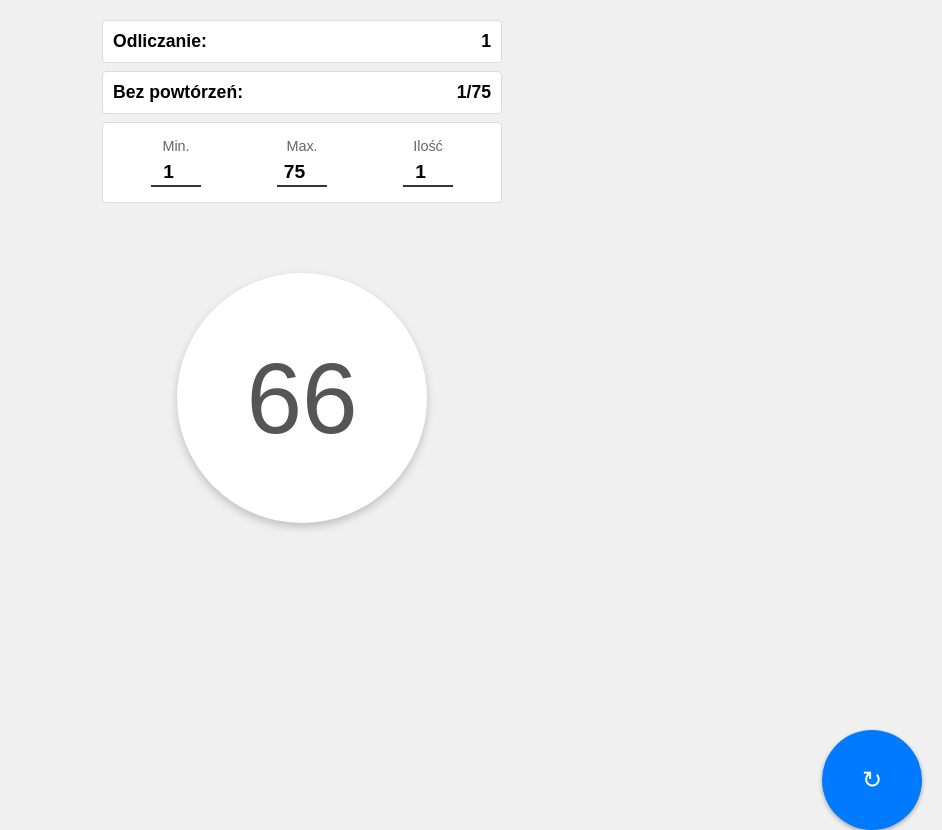
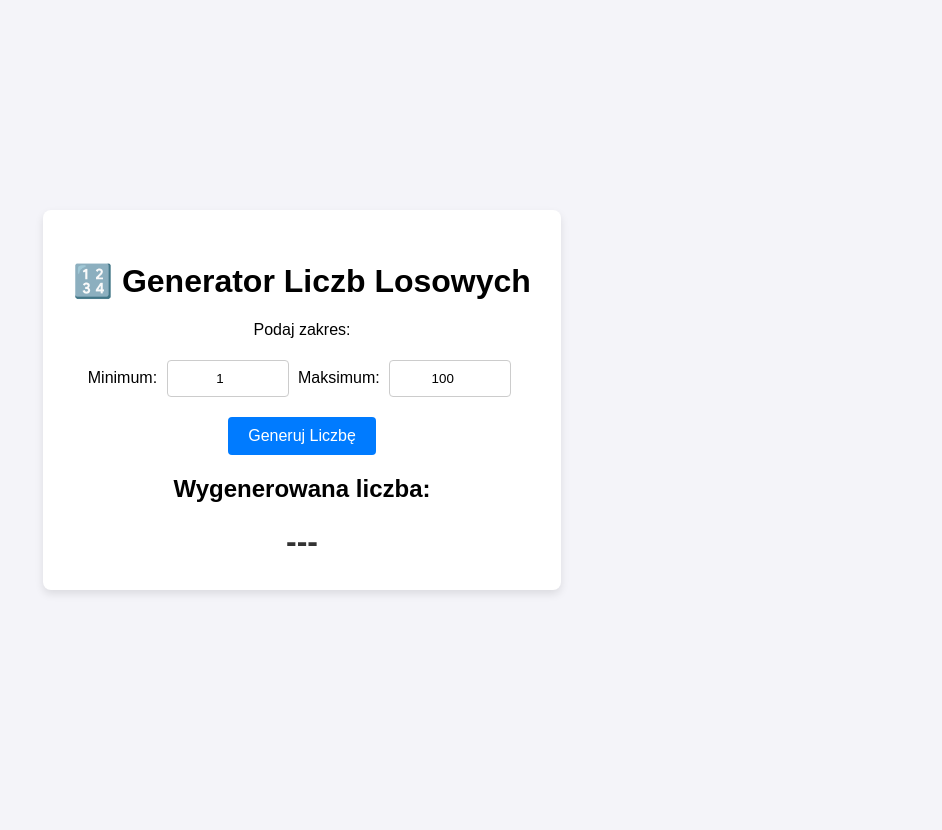
Before and after one commit to psychodem-lab/..., a plain HTML site: page index.html in a window 1280 px wide. Shown: the whole page, without its empty margins (338-1280 px from the left). After the commit the page ends 800 px from the top, so only its background shows below. Drawn offline with Linux system fonts and the light colour scheme.

Commit message:
Update index.html

```diff
--- a/index.html
+++ b/index.html
@@ -5,171 +5,110 @@
     <meta name="viewport" content="width=device-width, initial-scale=1.0">
     <title>Generator Liczb Losowych</title>
     <style>
-        /* Prosty Reset */
         body {
             font-family: Arial, sans-serif;
-            margin: 0;
-            padding: 0;
-            background-color: #f0f0f0; /* Jasne tło jak na zdjęciu */
             display: flex;
             flex-direction: column;
             align-items: center;
-            padding: 20px;
+            justify-content: center;
+            min-height: 100vh;
+            margin: 0;
+            background-color: #f4f4f9;
         }
-
-        /* Sekcja ustawień na górze */
-        .controls {
-            width: 100%;
-            max-width: 400px;
-            text-align: center;
-            margin-bottom: 20px;
-        }
-
-        .setting-row {
-            display: flex;
-            justify-content: space-between;
-            background-color: white;
-            padding: 10px;
-            margin-bottom: 8px;
-            border: 1px solid #ddd;
-            border-radius: 4px;
-            font-size: 1.1em;
-        }
-
-        .setting-row span {
-            font-weight: bold;
-        }
-
-        .limit-row {
-            display: flex;
-            justify-content: space-around;
-            background-color: white;
-            padding: 15px 10px;
-            border: 1px solid #ddd;
-            border-radius: 4px;
-            margin-bottom: 20px;
-        }
-
-        .limit-col {
+        .container {
+            background-color: #fff;
+            padding: 30px;
+            border-radius: 8px;
+            box-shadow: 0 4px 8px rgba(0, 0, 0, 0.1);
             text-align: center;
         }
-
-        .limit-col label {
-            font-size: 0.9em;
-            color: #666;
-            margin-bottom: 5px;
-            display: block;
+        input[type="number"] {
+            padding: 10px;
+            margin: 5px;
+            border: 1px solid #ccc;
+            border-radius: 4px;
+            width: 100px;
+            text-align: center;
         }
-
-        .limit-col input {
+        button {
+            padding: 10px 20px;
+            margin-top: 15px;
+            background-color: #007bff;
+            color: white;
             border: none;
-            border-bottom: 2px solid #333;
-            text-align: center;
-            font-size: 1.2em;
-            width: 50px;
+            border-radius: 4px;
+            cursor: pointer;
+            font-size: 16px;
+        }
+        button:hover {
+            background-color: #0056b3;
+        }
+        #wynik {
+            margin-top: 20px;
+            font-size: 2em;
             font-weight: bold;
-            padding: 2px 0;
-        }
-
-        /* Główne pole z liczbą */
-        .result-container {
-            width: 250px;
-            height: 250px;
-            background-color: white;
-            border-radius: 50%; /* Kształt koła */
-            box-shadow: 0 4px 8px rgba(0, 0, 0, 0.2); /* Lekki cień */
-            display: flex;
-            justify-content: center;
-            align-items: center;
-            margin-top: 30px;
-            position: relative;
-        }
-
-        #randomNumber {
-            font-size: 100px; /* Duża liczba */
-            color: #555;
-            font-weight: 300; /* Lżejsza czcionka */
-        }
-
-        /* Przycisk odświeżania */
-        .refresh-button {
-            position: absolute;
-            right: 20px;
-            bottom: 20px;
-            width: 100px;
-            height: 100px;
-            background-color: #007bff; /* Kolor przycisku */
-            color: white;
-            border-radius: 50%;
-            box-shadow: 0 2px 4px rgba(0, 0, 0, 0.3);
-            display: flex;
-            justify-content: center;
-            align-items: center;
-            cursor: pointer;
-            font-size: 24px;
-            /* Stylizacja ikony (tutaj użyjemy tekstu, ale lepiej użyć ikony) */
-            line-height: 1;
-            transform: translate(0, 50%); /* Przesunięcie jak na zdjęciu */
+            color: #333;
         }
     </style>
 </head>
 <body>
 
-    <div class="controls">
-        <div class="setting-row">
-            <span>Odliczanie:</span>
-            <span>1</span>
-        </div>
-        <div class="setting-row">
-            <span>Bez powtórzeń:</span>
-            <span>1/75</span>
-        </div>
+    <div class="container">
+        <h1>🔢 Generator Liczb Losowych</h1>
 
-        <div class="limit-row">
-            <div class="limit-col">
-                <label for="minVal">Min.</label>
-                <input type="number" id="minVal" value="1">
-            </div>
-            <div class="limit-col">
-                <label for="maxVal">Max.</label>
-                <input type="number" id="maxVal" value="75">
-            </div>
-            <div class="limit-col">
-                <label for="count">Ilość</label>
-                <input type="number" id="count" value="1">
-            </div>
-        </div>
+        <p>Podaj zakres:</p>
+
+        <label for="minInput">Minimum:</label>
+        <input type="number" id="minInput" value="1">
+
+        <label for="maxInput">Maksimum:</label>
+        <input type="number" id="maxInput" value="100">
+
+        <br>
+
+        <button onclick="generujLiczbe()">Generuj Liczbę</button>
+
+        <h2>Wygenerowana liczba:</h2>
+        <div id="wynik">---</div>
     </div>
 
-    <div class="result-container">
-        <span id="randomNumber">51</span>
-    </div>
+    <script>
+        /**
+         * Funkcja generująca losową liczbę całkowitą w podanym zakresie (włącznie z min i max).
+         */
+        function generujLiczbe() {
+            // Pobieranie wartości z pól input i konwersja na liczby całkowite
+            const minStr = document.getElementById('minInput').value;
+            const maxStr = document.getElementById('maxInput').value;
 
-    <div class="refresh-button" onclick="generateNumber()">
-        &#x21BB; </div>
-
-    <script>
-        // Funkcja generująca liczbę losową
-        function generateNumber() {
-            // Pobieranie wartości Min i Max
-            const min = parseInt(document.getElementById('minVal').value);
-            const max = parseInt(document.getElementById('maxVal').value);
-
-            // Walidacja, aby Min nie było większe niż Max
-            if (min > max) {
-                document.getElementById('randomNumber').textContent = 'Błąd!';
+            // Sprawdzanie, czy wartości są poprawnymi liczbami
+            if (minStr === "" || maxStr === "") {
+                document.getElementById('wynik').textContent = "Wprowadź wartości min i max!";
                 return;
             }
 
-            // Generowanie liczby całkowitej w zakresie [min, max]
-            const randomNumber = Math.floor(Math.random() * (max - min + 1)) + min;
+            let min = parseInt(minStr);
+            let max = parseInt(maxStr);
 
-            // Wyświetlanie wyniku
-            document.getElementById('randomNumber').textContent = randomNumber;
+            // Walidacja: upewnienie się, że min jest mniejsze lub równe max
+            if (min > max) {
+                // Zamiana wartości, jeśli użytkownik je pomylił
+                [min, max] = [max, min];
+
+                // Opcjonalnie: zaktualizuj pola, aby pokazać poprawione wartości
+                document.getElementById('minInput').value = min;
+                document.getElementById('maxInput').value = max;
+            }
+
+            // Właściwe generowanie losowej liczby całkowitej:
+            // Math.random() daje liczbę [0, 1)
+            // (max - min + 1) to wielkość zakresu
+            // Math.floor zaokrągla w dół do najbliższej liczby całkowitej
+            const losowaLiczba = Math.floor(Math.random() * (max - min + 1)) + min;
+
+            // Wyświetlenie wyniku
+            document.getElementById('wynik').textContent = losowaLiczba;
         }
-
-        // Wywołanie funkcji po załadowaniu strony, aby pokazać pierwszą liczbę (opcjonalnie)
-        document.addEventListener('DOMContentLoaded', generateNumber);
     </script>
 
 </body>
```
